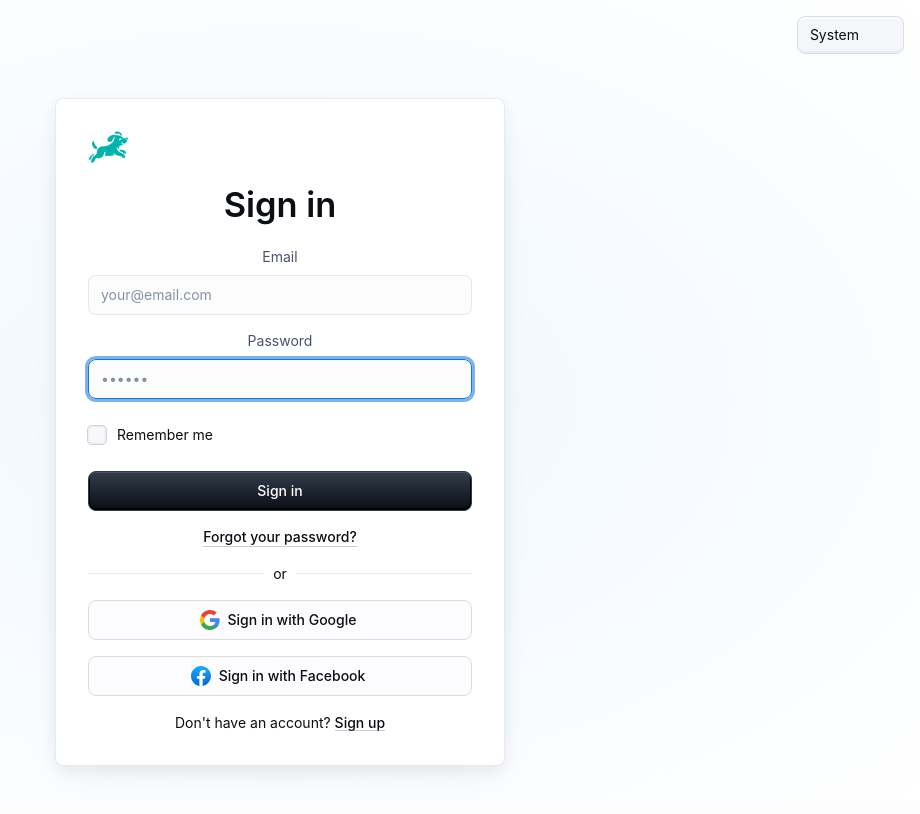
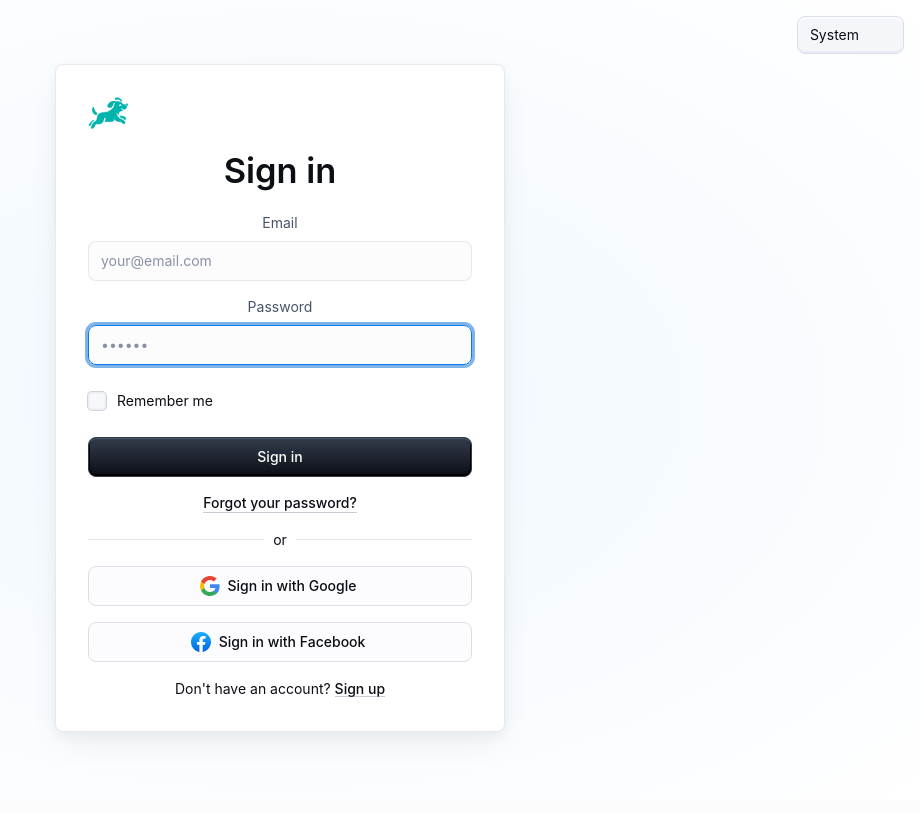
Before and after one commit to carlosreneas/pawsy_frontend, a React (Vite) app: page /SingIn in a window 1280 px wide. Shown: the top 814 px of the page, without its empty margins (360-1280 px from the left). Built offline with nearby package versions, Linux system fonts and the light colour scheme; some icons are missing.

Commit message:
Fixed login background filling the whole page

```diff
--- a/src/components/login/SignIn.jsx
+++ b/src/components/login/SignIn.jsx
@@ -38,7 +38,8 @@ const Card = styled(MuiCard)(({ theme }) => ({
 }));
 
 const SignInContainer = styled(Stack)(({ theme }) => ({
-  height: 'calc((1 - var(--template-frame-height, 0)) * 100dvh)',
+  // height: 'calc((1 - var(--template-frame-height, 0)) * 100dvh)',
+  overflow: 'auto',
   minHeight: '100%',
   padding: theme.spacing(2),
   [theme.breakpoints.up('sm')]: {
@@ -47,7 +48,7 @@ const SignInContainer = styled(Stack)(({ theme }) => ({
   '&::before': {
     content: '""',
     display: 'block',
-    position: 'absolute',
+    position: 'fixed',
     zIndex: -1,
     inset: 0,
     backgroundImage:
```
